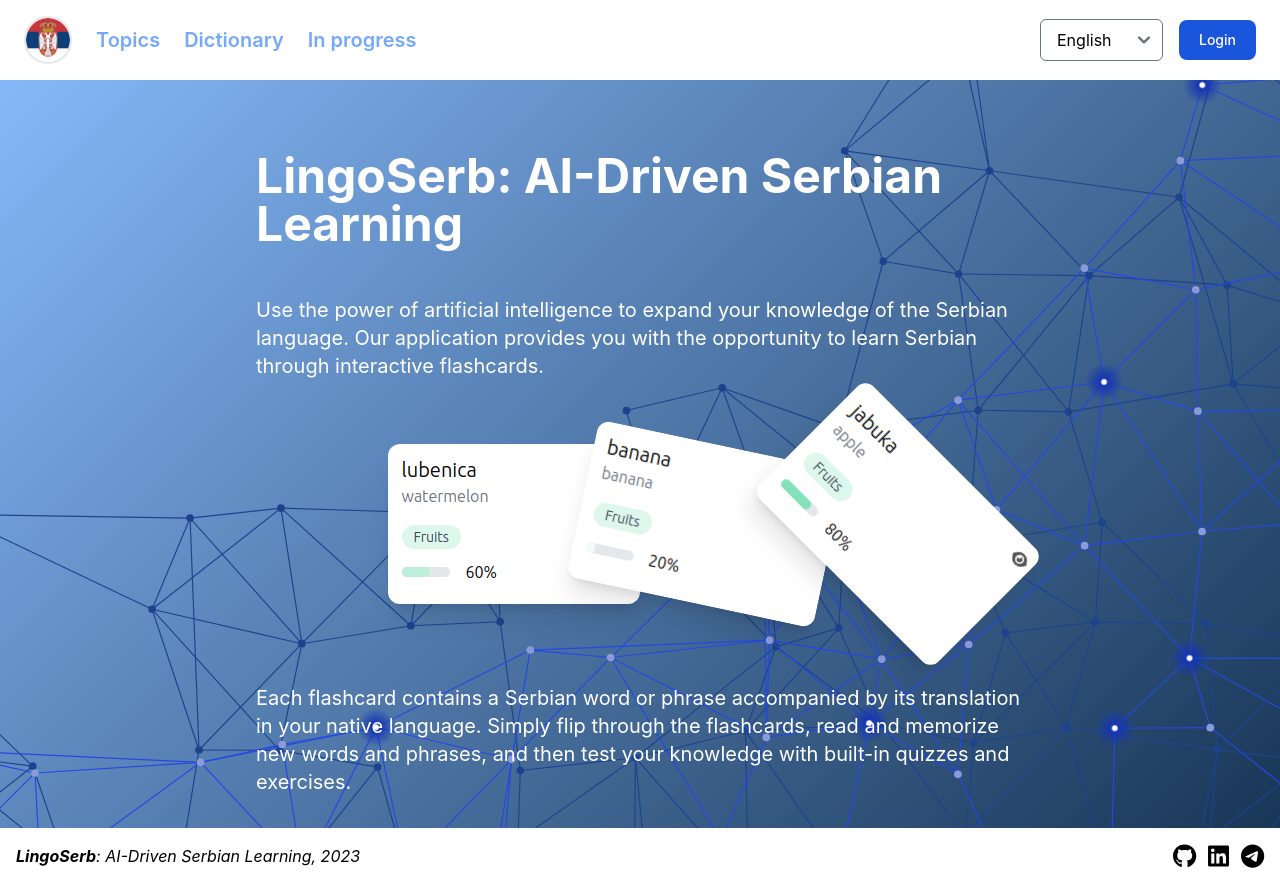
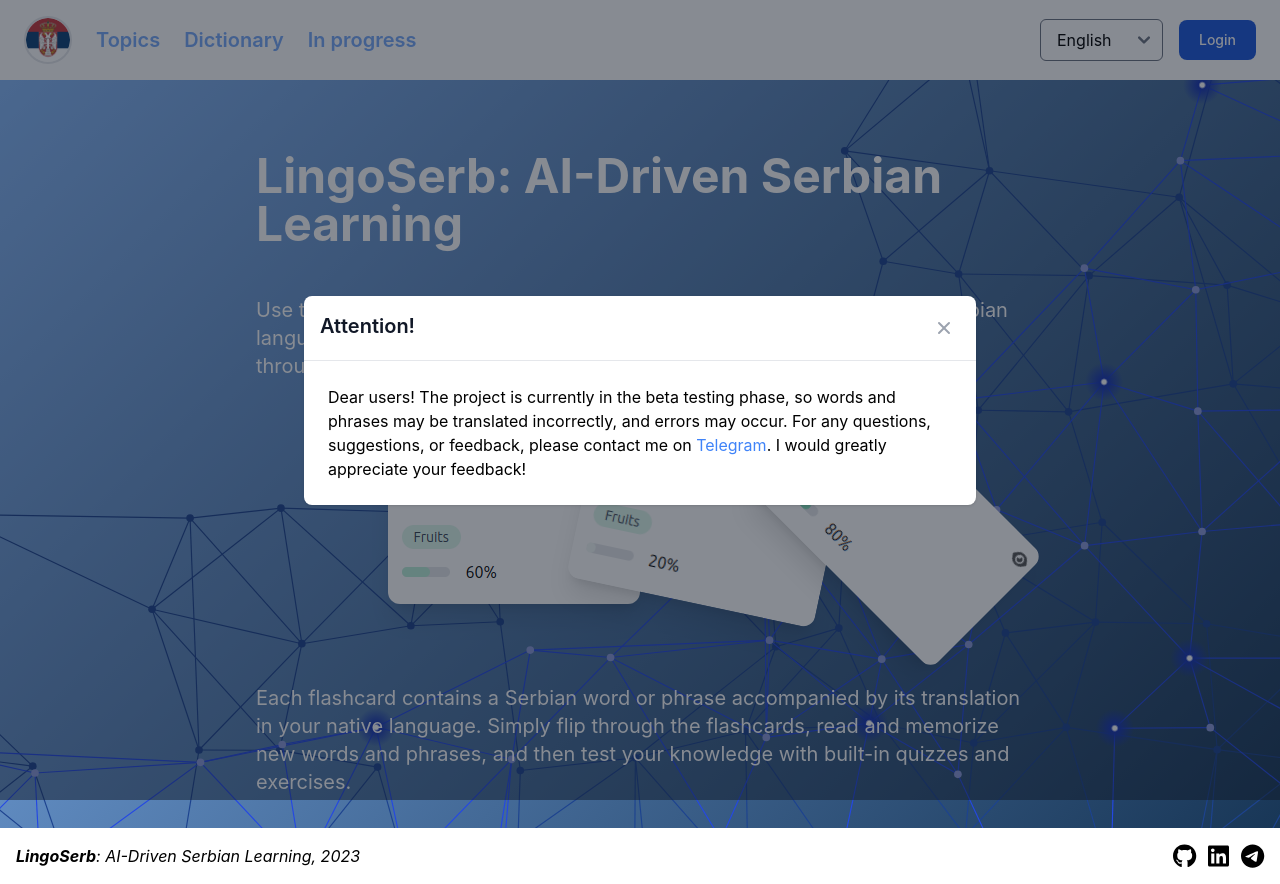
Before and after one commit to alagakin/lingoserb-frontend, a Vue app: page / in a window 1280 px wide. Built offline with nearby package versions, Linux system fonts and the light colour scheme; what @splidejs/vue-splide, vue-chartkick would draw is missing.

Commit message:
beta modal

```diff
--- a/src/App.vue
+++ b/src/App.vue
@@ -6,12 +6,13 @@
         <router-view></router-view>
       </main>
     </div>
-
     <Footer />
+    <BetaWarningModal :key="language" />
   </div>
 </template>
 
 <script>
+import BetaWarningModal from './components/BetaWarningModal.vue';
 import Header from './components/Header.vue';
 import HomeView from './views/HomeView.vue';
 import { apiRequest } from './api.js';
@@ -24,8 +25,9 @@ export default {
   components: {
     Header,
     HomeView,
-    Footer
-  },
+    Footer,
+    BetaWarningModal
+},
   methods: {
     async setProgress() {
       try {
@@ -85,6 +87,9 @@ export default {
       } else {
         return false
       }
+    },
+    language() {
+      return this.$i18n.locale
     }
   },
   created() {
--- /dev/null
+++ b/src/components/BetaWarningModal.vue
@@ -0,0 +1,62 @@
+<template>
+    <div ref="modal" tabindex="-1" aria-hidden="true"
+        class="fixed top-0 left-0 right-0 z-50 hidden w-full p-4 overflow-x-hidden overflow-y-auto md:inset-0 h-[calc(150%)] max-h-full">
+        <div class="relative w-full max-w-2xl max-h-full">
+            <div class="relative bg-white rounded-lg shadow dark:bg-gray-700">
+                <div class="flex items-start justify-between p-4 border-b rounded-t dark:border-gray-600">
+                    <h3 class="text-xl font-semibold text-gray-900 dark:text-white" v-html="$t('betaWarning.title')"></h3>
+                    <button type="button" ref="closeButton"
+                        class="text-gray-400 bg-transparent hover:bg-gray-200 hover:text-gray-900 rounded-lg text-sm p-1.5 ml-auto inline-flex items-center dark:hover:bg-gray-600 dark:hover:text-white">
+                        <svg aria-hidden="true" class="w-5 h-5" fill="currentColor" viewBox="0 0 20 20"
+                            xmlns="http://www.w3.org/2000/svg">
+                            <path fill-rule="evenodd"
+                                d="M4.293 4.293a1 1 0 011.414 0L10 8.586l4.293-4.293a1 1 0 111.414 1.414L11.414 10l4.293 4.293a1 1 0 01-1.414 1.414L10 11.414l-4.293 4.293a1 1 0 01-1.414-1.414L8.586 10 4.293 5.707a1 1 0 010-1.414z"
+                                clip-rule="evenodd"></path>
+                        </svg>
+                        <span class="sr-only">Close modal</span>
+                    </button>
+                </div>
+                <div class="p-6 space-y-6" v-html="$t('betaWarning.text')"></div>
+            </div>
+        </div>
+    </div>
+</template>
+
+<script>
+
+export default {
+    name: "BetaWarningModal",
+    props: {
+
+    },
+    data() {
+        return {
+            loaded: false,
+            texts: Array,
+            loading: false
+        }
+    },
+    mounted() {
+        const modalOptions = {
+            backdropClasses: 'bg-gray-900 bg-opacity-50 dark:bg-opacity-80 fixed inset-0 z-40'
+        }
+        this.modal = new Modal(this.$refs.modal, modalOptions);
+        this.openButton = this.$refs.openButton
+        this.closeButton = this.$refs.closeButton
+
+        this.closeButton.addEventListener('click', () => this.modal.hide());
+
+        this.styleBodyWhenOpen()
+        this.open()
+    },
+    methods: {
+        styleBodyWhenOpen() {
+            let padding = window.innerWidth - document.documentElement.clientWidth
+            document.body.style.setProperty('--paddingRight', padding + 'px')
+        },
+        open() {
+            this.modal.show()
+        },
+    }
+}
+</script>
--- a/src/locales/en.json
+++ b/src/locales/en.json
@@ -114,5 +114,9 @@
         "start": "Learn",
         "back": "Back to topic"
     },
-    "notFound": "404 Not Found"
+    "notFound": "404 Not Found",
+    "betaWarning": {
+        "title": "Attention!",
+        "text": "<p>Dear users! The project is currently in the beta testing phase, so words and phrases may be translated incorrectly, and errors may occur. For any questions, suggestions, or feedback, please contact me on <a href=\"https://t.me/alagakin\" target=\"_blank\" class=\"text-blue-500 hover:text-blue-700\">Telegram</a>. I would greatly appreciate your feedback!</p>"
+    }
 }
--- a/src/locales/ru.json
+++ b/src/locales/ru.json
@@ -114,5 +114,9 @@
         "start": "Учить",
         "back": "К списку слов"
     },
-    "notFound": "404 Страница не найдена"
+    "notFound": "404 Страница не найдена",
+    "betaWarning": {
+        "title": "Внимание!",
+        "text": "<p>Уважаемые пользователи! Проект находится на стадии beta тестирования, слова и фразы могут быть переведены некорректно, а также возможно возникновение ошибок. По всем вопросам, пожеланиям, предложениям пишите в <a href=\"https://t.me/alagakin\" target=\"_blank\" class=\"text-blue-500 hover:text-blue-700\">Телеграм</a>. Буду очень признателен за обратную связь!</p>"
+    }
 }
```
